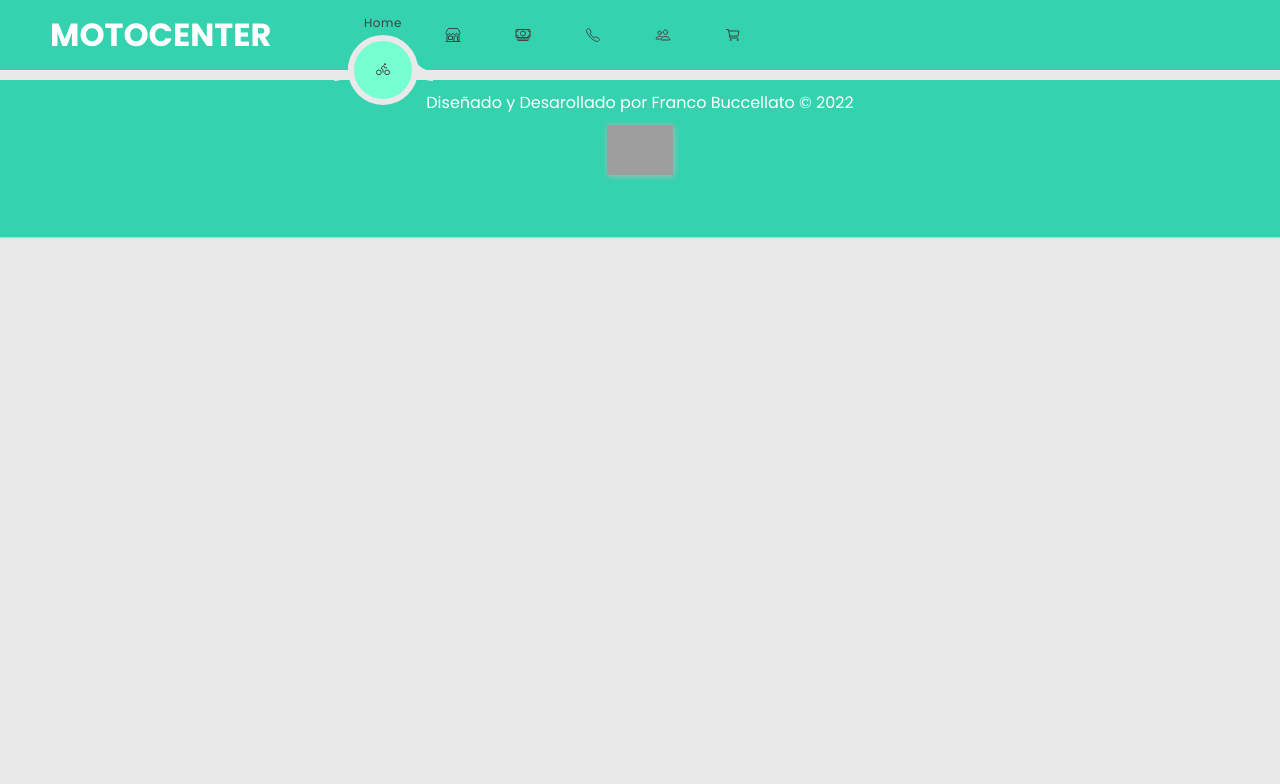
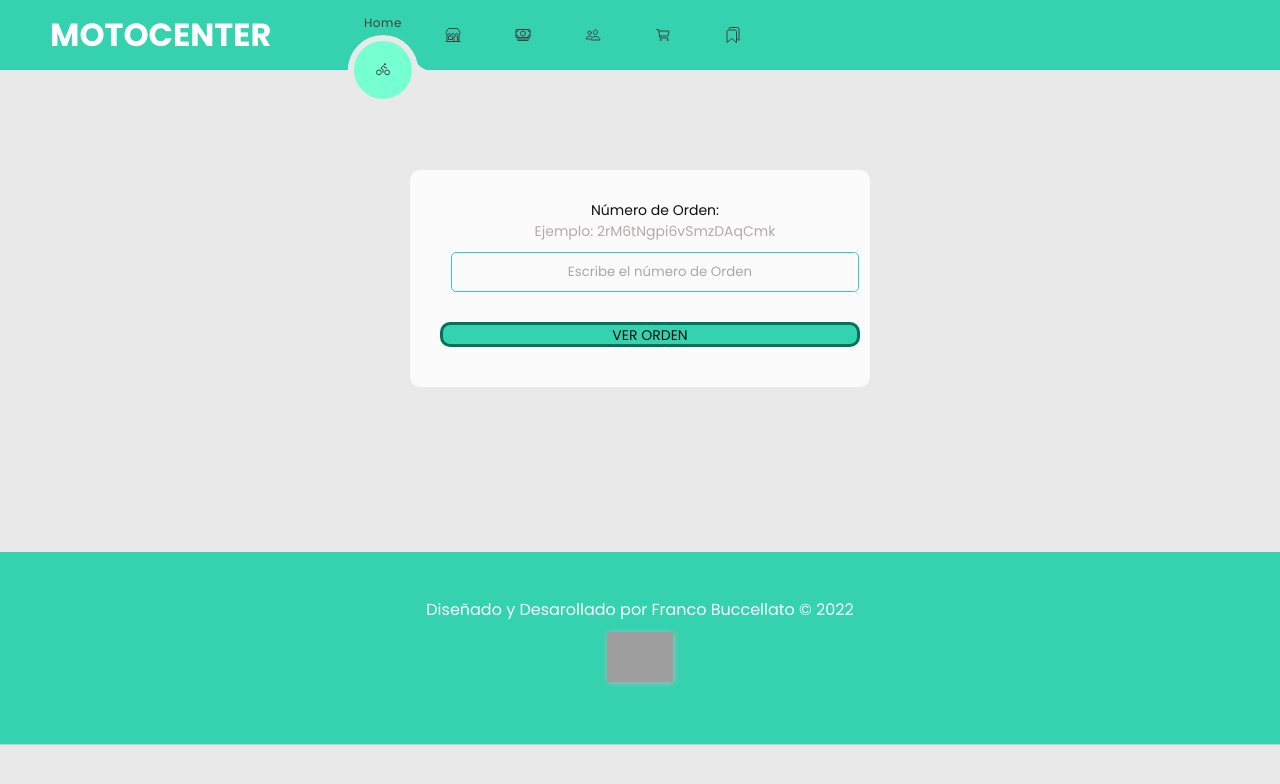
Before and after one commit to franco-buccellato/Ecommerce-Buccellato, a React (Create React App) app: page /ordenes in a window 1280 px wide. Shown: the top 784 px of the page. Built offline with nearby package versions, Linux system fonts and the light colour scheme; grey boxes are pictures that could not be loaded.

Commit message:
Agrego disponibilidad de consultar ordenes con su id

```diff
--- a/package.json
+++ b/package.json
@@ -2,7 +2,7 @@
   "name": "proyecto-final",
   "version": "0.1.0",
   "private": true,
-  "homepage": "https://franco-buccellato.github.io/Ecommerce-Buccellato",
+  "homepage": "https://franco-buccellato.github.io/",
   "dependencies": {
     "@testing-library/jest-dom": "^5.16.2",
     "@testing-library/react": "^12.1.4",
--- a/src/App.js
+++ b/src/App.js
@@ -5,12 +5,13 @@ import {useState} from 'react'
 import ItemDetailContainer from './components/ItemDetailContainer/ItemDetailContainer';
 import {BrowserRouter, Routes, Route} from 'react-router-dom';
 import Usuario from './components/Usuario/Usuario';
-import Contacto from './components/Contacto/Contacto';
+import Orden from './components/Orden/Orden';
 import Form from './components/Form/Form';
 import CategoriaListContainer from './components/CategoriaListContainer/CategoriaListContainer';
 import Footer from './components/Footer/Footer';
 import CartListContainer from './components/CartListContainer/CartListContainer';
 import {CartContextProvider} from './components/Context/CartContext'
+import OrdenItemList from './components/OrdenItemList/OrdenItemList';
 
 function App() {
 
@@ -29,7 +30,8 @@ function App() {
           <Route exact path = '/categoria' element = {<CategoriaListContainer/>}/>
           <Route exact path = '/categoria/:categoriaId' element = {<ItemListContainer/>}/>
           <Route exact path = '/ofertas' element = {<ItemListContainer/>}/>
-          <Route exact path = '/contacto' element = {<Contacto/>}/>
+          <Route exact path = '/ordenes' element = {<Orden/>}/>
+          <Route exact path = '/ordenes/:ordenId' element = {<OrdenItemList/>}/>
           <Route exact path = '/usuario' element = {<Usuario/>}/>
           <Route exact path = '/carrito' element = {<CartListContainer/>}/>
           <Route exact path = '/detail/:productId' element = {<ItemDetailContainer/>}/>
--- a/src/components/Contacto/Contacto.css
+++ /dev/null
@@ -1,5 +0,0 @@
-.contacto-container {
-    padding-top: 150px;
-    text-align: center;
-    font-size: 20px;
-}
--- a/src/components/Footer/Footer.js
+++ b/src/components/Footer/Footer.js
@@ -8,7 +8,7 @@ function Footer() {
             <footer className="footer-distributed">
                 <p>Diseñado y Desarollado por Franco Buccellato &copy; 2022</p>
                 <a href='https://www.linkedin.com/in/franco-buccellato-395961a7/'>
-                    <img className='logo-linkedin' src = "https://cdn-icons-png.flaticon.com/512/174/174857.png"></img>
+                    <img className='logo-linkedin' src = "https://cdn-icons-png.flaticon.com/512/174/174857.png" alt='Linkedin'></img>
                 </a>
             </footer>
         </div>
--- a/src/components/ItemListContainer/ItemListContainer.js
+++ b/src/components/ItemListContainer/ItemListContainer.js
@@ -23,7 +23,6 @@ const ItemListContainer = () => {
     useEffect(
         () => {
             setLoading(true);
-
             const collectionRef =
                 (categoriaId ?
                     query(
@@ -43,8 +42,6 @@ const ItemListContainer = () => {
                             collection(firestoreDB, 'listaDeProductos')
                     )
                 );
-
-
 
                 getDocs(collectionRef)
                 .then(
--- a/src/components/NavBar/NavBar.js
+++ b/src/components/NavBar/NavBar.js
@@ -59,16 +59,6 @@ function NavBar({cantidadCarrito}) {
                         </Link>
                     </li>
                     <li className="list">
-                        <Link to = {'/contacto'}>
-                            <div>
-                                <span className="icon">
-                                    <ion-icon name="call-outline"></ion-icon>
-                                </span>
-                                <span className="text">Contacto</span>
-                            </div>
-                        </Link>
-                    </li>
-                    <li className="list">
                         <Link to = {'/usuario'}>
                             <div>
                                 <span className="icon">
@@ -83,6 +73,16 @@ function NavBar({cantidadCarrito}) {
                             <CartWidget inicial={cantidadCarrito}/>
                         </Link>
                     </li>
+                    <li className="list">
+                        <Link to = {'/ordenes'}>
+                            <div>
+                                <span className="icon">
+                                    <ion-icon name="bookmarks-outline"></ion-icon>
+                                </span>
+                                <span className="text">Ordenes</span>
+                            </div>
+                        </Link>
+                    </li>
                     <div className="indicator"></div>
                 </ul>
             </div>
--- /dev/null
+++ b/src/components/Orden/Orden.css
@@ -0,0 +1,9 @@
+.orden-container {
+    padding-top: 50px;
+    text-align: center;
+    font-size: 20px;
+}
+
+.ejemplo-orden {
+    color: rgb(177, 171, 171);
+}
--- /dev/null
+++ b/src/components/Orden/Orden.js
@@ -0,0 +1,56 @@
+import './Orden.css';
+import {getDocs, collection, query} from 'firebase/firestore'
+import { firestoreDB } from '../../services/firebase';
+import { useState } from 'react';
+import OrdenItemList from '../OrdenItemList/OrdenItemList';
+
+const Orden = () => {
+
+    const [ordenCompra, setOrden] = useState();
+
+    const buscarOrden = () => {
+        let ordenId = document.getElementById("numero-orden").value;
+        const collectionRef = query(
+                                    collection(firestoreDB, 'orders'),
+                                );
+        getDocs(collectionRef)
+        .then(
+            response => {
+                const ordenEncontrada = response.docs.find(
+                    doc => doc.id === ordenId
+                )
+                setOrden(ordenEncontrada.data());
+            }
+        )
+        .catch(
+            error => {
+                console.log(error);
+            }
+        )
+    }
+
+    const restarCart = () => {
+        setOrden();
+    }
+
+    if(ordenCompra) {
+        return <OrdenItemList orden={ordenCompra} onAdd={restarCart}/>
+    }
+
+    return (
+        <div className = 'orden-container'>
+            <div className="contact-form">
+            <form>
+                <p>
+                    <label className="colocar_nombre">Número de Orden:</label>
+                    <label className="ejemplo-orden">Ejemplo: 2rM6tNgpi6vSmzDAqCmk</label>
+                    <input type="text" id="numero-orden" required="obligatorio" placeholder="Escribe el número de Orden"></input>
+                </p>
+                <div className='button-enviar' onClick={() => buscarOrden()}><p>Ver Orden</p></div>
+            </form>
+        </div>
+        </div>
+    );
+}
+
+export default Orden;
--- a/src/components/OrdenItemList/OrdenItemList.js
+++ b/src/components/OrdenItemList/OrdenItemList.js
@@ -5,7 +5,6 @@ import { Link } from 'react-router-dom';
 const OrdenItemList = ({orden, onAdd}) => {
 
     const vaciarCarrito = () => {
-        console.log("Llamamos a vaciar cart Y orden.");
         onAdd();
     }
 
```
Also changed, not shown: src/components/Contacto/Contacto.js (deleted, +0 -68 lines), 1 other file (tests, documents, lock files or other folders).
